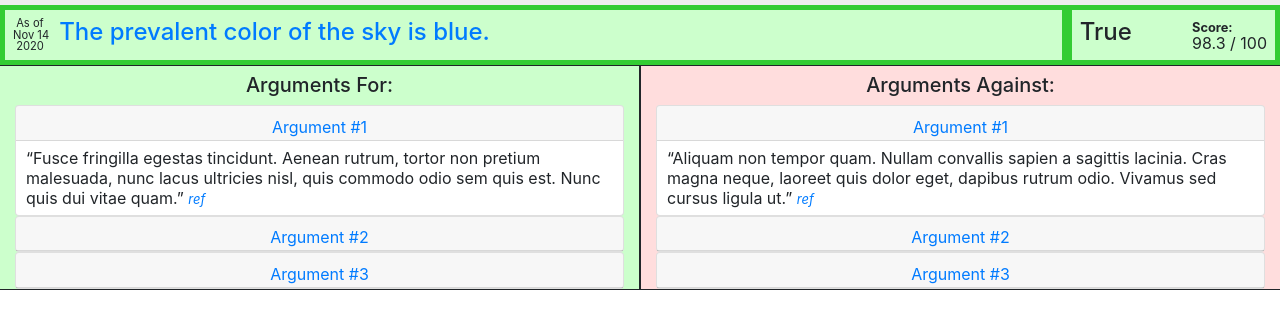
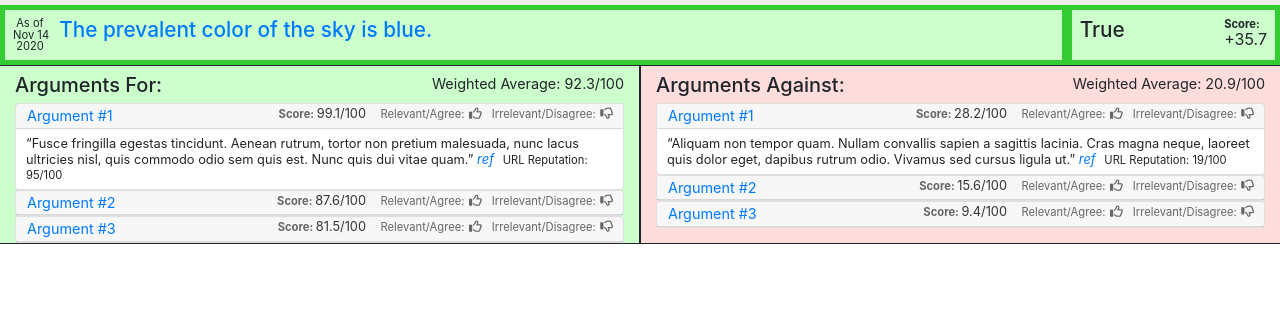
Before and after one commit to DaveLampton/Reputer, a plain HTML site: page index.html in a window 1280 px wide. Shown: the part 41-370 px from the top of the page. Drawn offline with nearby package versions, Linux system fonts and the light colour scheme.

Commit message:
added argument scores & thumbs

```diff
--- a/index.html
+++ b/index.html
@@ -10,6 +10,10 @@
       integrity="sha384-TX8t27EcRE3e/ihU7zmQxVncDAy5uIKz4rEkgIXeMed4M0jlfIDPvg6uqKI2xXr2"
       crossorigin="anonymous"
     />
+    <script
+      src="https://kit.fontawesome.com/b8e85ccc8a.js"
+      crossorigin="anonymous"
+    ></script>
     <link rel="stylesheet" href="styles.css" />
   </head>
   <body>
@@ -27,13 +31,16 @@
         <div class="assertion-row col-sm-2">
           <span class="true-false">True</span>
           <span class="score"
-            ><span class="score-text">Score:<br /></span>98.3 / 100</span
+            ><span class="score-text">Score:<br /></span>+35.7</span
           >
         </div>
       </div>
       <div class="row">
         <div class="left-column col-sm-6">
-          <h5>Arguments For:</h5>
+          <div class="arguments-for-against">
+            <span class="arguments-avg">Weighted Average: 92.3/100</span>
+            <h5>Arguments For:</h5>
+          </div>
           <div id="accordionLeft">
             <div class="card">
               <div class="card-header argument-header" id="headingOneLeft">
@@ -48,6 +55,16 @@
                     Argument #1
                   </button>
                 </h5>
+                <div class="thumbs">
+                  <span class="argument-score"
+                    ><span class="argument-score-text">Score: </span
+                    >99.1/100</span
+                  >
+                  <span class="agree-disagree">Relevant/Agree:</span>
+                  <i class="far fa-thumbs-up"></i
+                  ><span class="agree-disagree">Irrelevant/Disagree:</span>
+                  <i class="far fa-thumbs-down"></i>
+                </div>
               </div>
               <div
                 id="collapseOneLeft"
@@ -62,6 +79,7 @@
                     commodo odio sem quis est. Nunc quis dui vitae quam.</q
                   >
                   <cite><a href="#">ref</a></cite>
+                  <span class="reputation">URL Reputation: 95/100</span>
                 </div>
               </div>
             </div>
@@ -78,6 +96,16 @@
                     Argument #2
                   </button>
                 </h5>
+                <div class="thumbs">
+                  <span class="argument-score"
+                    ><span class="argument-score-text">Score: </span
+                    >87.6/100</span
+                  >
+                  <span class="agree-disagree">Relevant/Agree:</span>
+                  <i class="far fa-thumbs-up"></i
+                  ><span class="agree-disagree">Irrelevant/Disagree:</span>
+                  <i class="far fa-thumbs-down"></i>
+                </div>
               </div>
               <div
                 id="collapseTwoLeft"
@@ -93,6 +121,7 @@
                     ultrices.</q
                   >
                   <cite><a href="#">ref</a></cite>
+                  <span class="reputation">URL Reputation: 88/100</span>
                 </div>
               </div>
             </div>
@@ -109,6 +138,16 @@
                     Argument #3
                   </button>
                 </h5>
+                <div class="thumbs">
+                  <span class="argument-score"
+                    ><span class="argument-score-text">Score: </span
+                    >81.5/100</span
+                  >
+                  <span class="agree-disagree">Relevant/Agree:</span>
+                  <i class="far fa-thumbs-up"></i
+                  ><span class="agree-disagree">Irrelevant/Disagree:</span>
+                  <i class="far fa-thumbs-down"></i>
+                </div>
               </div>
               <div
                 id="collapseThreeLeft"
@@ -123,13 +162,17 @@
                     convallis, et eleifend magna molestie donec.</q
                   >
                   <cite><a href="#">ref</a></cite>
+                  <span class="reputation">URL Reputation: 74/100</span>
                 </div>
               </div>
             </div>
           </div>
         </div>
         <div class="right-column col-sm-6">
-          <h5>Arguments Against:</h5>
+          <div class="arguments-for-against">
+            <span class="arguments-avg">Weighted Average: 20.9/100</span>
+            <h5>Arguments Against:</h5>
+          </div>
           <div id="accordionRight">
             <div class="card">
               <div class="card-header argument-header" id="headingOneRight">
@@ -144,6 +187,16 @@
                     Argument #1
                   </button>
                 </h5>
+                <div class="thumbs">
+                  <span class="argument-score"
+                    ><span class="argument-score-text">Score: </span
+                    >28.2/100</span
+                  >
+                  <span class="agree-disagree">Relevant/Agree:</span>
+                  <i class="far fa-thumbs-up"></i
+                  ><span class="agree-disagree">Irrelevant/Disagree:</span>
+                  <i class="far fa-thumbs-down"></i>
+                </div>
               </div>
               <div
                 id="collapseOneRight"
@@ -158,6 +211,7 @@
                     rutrum odio. Vivamus sed cursus ligula ut.</q
                   >
                   <cite><a href="#">ref</a></cite>
+                  <span class="reputation">URL Reputation: 19/100</span>
                 </div>
               </div>
             </div>
@@ -174,6 +228,16 @@
                     Argument #2
                   </button>
                 </h5>
+                <div class="thumbs">
+                  <span class="argument-score"
+                    ><span class="argument-score-text">Score: </span
+                    >15.6/100</span
+                  >
+                  <span class="agree-disagree">Relevant/Agree:</span>
+                  <i class="far fa-thumbs-up"></i
+                  ><span class="agree-disagree">Irrelevant/Disagree:</span>
+                  <i class="far fa-thumbs-down"></i>
+                </div>
               </div>
               <div
                 id="collapseTwoRight"
@@ -188,6 +252,7 @@
                     cursus dui, ultricies dictum sapien praesent non.</q
                   >
                   <cite><a href="#">ref</a></cite>
+                  <span class="reputation">URL Reputation: 16/100</span>
                 </div>
               </div>
             </div>
@@ -204,6 +269,16 @@
                     Argument #3
                   </button>
                 </h5>
+                <div class="thumbs">
+                  <span class="argument-score"
+                    ><span class="argument-score-text">Score: </span
+                    >9.4/100</span
+                  >
+                  <span class="agree-disagree">Relevant/Agree:</span>
+                  <i class="far fa-thumbs-up"></i
+                  ><span class="agree-disagree">Irrelevant/Disagree:</span>
+                  <i class="far fa-thumbs-down"></i>
+                </div>
               </div>
               <div
                 id="collapseThreeRight"
@@ -218,6 +293,7 @@
                     neque. Interdum et malesuada ac fames.</q
                   >
                   <cite><a href="#">ref</a></cite>
+                  <span class="reputation">URL Reputation: 14/100</span>
                 </div>
               </div>
             </div>
--- a/styles.css
+++ b/styles.css
@@ -1,3 +1,8 @@
+* {
+  margin: 0;
+  padding: 0;
+  box-sizing: border-box;
+}
 .header {
   background-color: #eee;
   padding-left: 10px;
@@ -8,12 +13,12 @@
   border: 5px solid #3c3;
 }
 .assertion {
-  font-size: 1.5rem;
+  font-size: 1.3rem;
   font-weight: 500;
   line-height: 1.2;
 }
 .true-false {
-  font-size: 1.5rem;
+  font-size: 1.3rem;
   font-weight: 500;
   line-height: 1.2;
 }
@@ -24,14 +29,16 @@
   font-size: 0.7rem;
   line-height: 1;
 }
+.score-text {
+  font-size: 0.7rem;
+  font-weight: bold;
+}
 .score {
   float: right;
   padding: 0;
+  font-size: 1rem;
   line-height: 1;
-}
-.score-text {
-  font-size: 0.8rem;
-  font-weight: bold;
+  margin-top: -4px;
 }
 .left-column {
   background-color: #cfc;
@@ -45,23 +52,65 @@
   border-left: 1px solid;
   border-bottom: 1px solid;
 }
-.left-column h5,
-.right-column h5 {
-  text-align: center;
+.arguments-for-against {
   padding: 7px 0 0;
+  margin-bottom: -2px;
+}
+.arguments-avg {
+  float: right;
+  font-size: 0.9rem;
 }
 .argument-header {
   padding: 0;
   margin: 0;
 }
-.argument-header-btn {
-  padding: 0;
-  text-align: left;
+.argument-header-btn.btn.btn-link {
+  float: left;
+  padding: 0 10px;
+  font-size: 0.9rem;
 }
 .argument-body {
   padding: 7px 10px;
+  font-size: 0.8rem;
+  line-height: normal;
+}
+.reputation {
+  padding: 7px 5px;
+  font-size: 0.7rem;
   line-height: normal;
 }
 cite {
   font-size: small;
 }
+.thumbs {
+  padding: 0 10px 0 0;
+  float: right;
+  margin-top: -4px;
+}
+.agree-disagree {
+  padding: 0 0 0 10px;
+  color: #666;
+  font-size: 0.7rem;
+}
+.fa-thumbs-up,
+.fa-thumbs-down {
+  padding: 0;
+  color: #666;
+  font-size: 0.8rem;
+}
+.fa-thumbs-up:hover,
+.fa-thumbs-down:hover {
+  cursor: pointer;
+}
+.argument-score-text {
+  padding: 0 0 0 20px;
+  color: #666;
+  font-size: 0.7rem;
+  font-weight: bold;
+}
+.argument-score {
+  color: #333;
+  padding: 0;
+  font-size: 0.8rem;
+  line-height: 1;
+}
```
